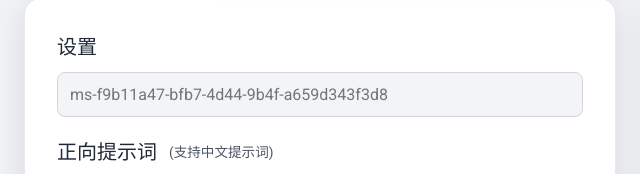
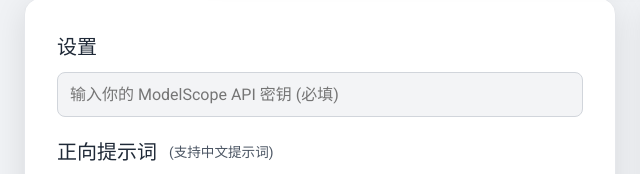
Before and after one commit to hzjd888/examples-hello-world, a plain HTML site: page nano/index.html in a window 1280 px wide. Shown: the part 196-370 px from the top of the page, 8-648 px from the left. Drawn offline with Linux system fonts and the light colour scheme; no server answers.

Commit message:
Update index.html

```diff
--- a/nano/index.html
+++ b/nano/index.html
@@ -3,7 +3,7 @@
 <head>
     <meta charset="UTF-8">
     <meta name="viewport" content="width=device-width, initial-scale=1.0">
-    <title>图片生成</title>
+    <title>大鱼放水-图片生成</title>
     <link rel="icon" href="/xiguadepi.jpeg" type="image/jpeg">
     <link rel="stylesheet" href="style.css">
 </head>
@@ -69,7 +69,7 @@
             <div id="modelscope-controls">
                 <div class="api-key-section">
                     <h2>设置</h2>
-                    <input type="password" id="api-key-input-modelscope" placeholder="ms-f9b11a47-bfb7-4d44-9b4f-a659d343f3d8">
+                    <input type="password" id="api-key-input-modelscope" placeholder="输入你的 ModelScope API 密钥 (必填)">
                 </div>
                 <div class="prompt-section">
                     <h2>正向提示词 <span id="modelscope-prompt-remark" class="prompt-remark"></span></h2>
```
